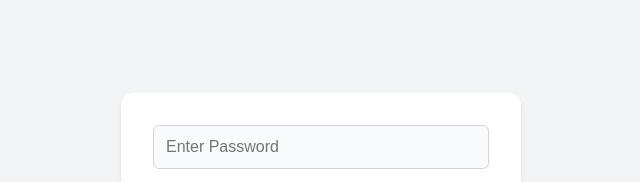
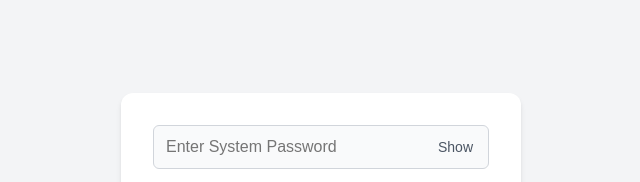
Before and after one commit to markhsaad/raffle-manager, a plain HTML site: page index.html in a window 1280 px wide. Shown: the part 224-406 px from the top of the page, without its empty margins (319-959 px from the left). Drawn offline with Linux system fonts and the light colour scheme.

Commit message:
Add option to show/hide password.

```diff
--- a/index.html
+++ b/index.html
@@ -132,9 +132,14 @@
         <!-- 1. LOGIN SCREEN -->
         <div id="login-screen">
             <div id="login-msg" class="msg msg-error"></div>
-            <input type="password" id="password-input" placeholder="Enter Password">
+            <div style="position: relative; width: 100%; display: flex; align-items: center; margin-bottom: 16px; box-sizing: border-box;">
+                <!-- Fixed style tag overrides layout shifting -->
+                <input type="password" id="password-input" placeholder="Enter System Password" style="margin-bottom: 0; padding-right: 64px; display: block; width: 100%; box-sizing: border-box;">
+
+                <!-- Fixed toggle design removes structural block inheritances -->
+                <button type="button" id="toggle-eye" onclick="togglePasswordVisibility()" style="position: absolute; right: 16px; background: none; border: none; padding: 0; margin: 0; color: #4b5563; font-size: 14px; font-weight: 500; cursor: pointer; width: auto; height: auto; display: inline-block;">Show</button>
+            </div>
             <button onclick="login()">Login</button>
-        </div>
 
         <!-- 2. SUBMISSION SCREEN -->
         <div id="app-screen" class="hidden">
@@ -234,6 +239,19 @@
                 showMessage('form-msg', "Network writing error occurred.", true);
             }
         }
+
+        function togglePasswordVisibility() {
+            const passwordField = document.getElementById('password-input');
+            const toggleBtn = document.getElementById('toggle-eye');
+
+            if (passwordField.type === 'password') {
+                passwordField.type = 'text';
+                toggleBtn.innerText = 'Hide';
+            } else {
+                passwordField.type = 'password';
+                toggleBtn.innerText = 'Show';
+            }
+        }
     </script>
 </body>
 </html>
```
